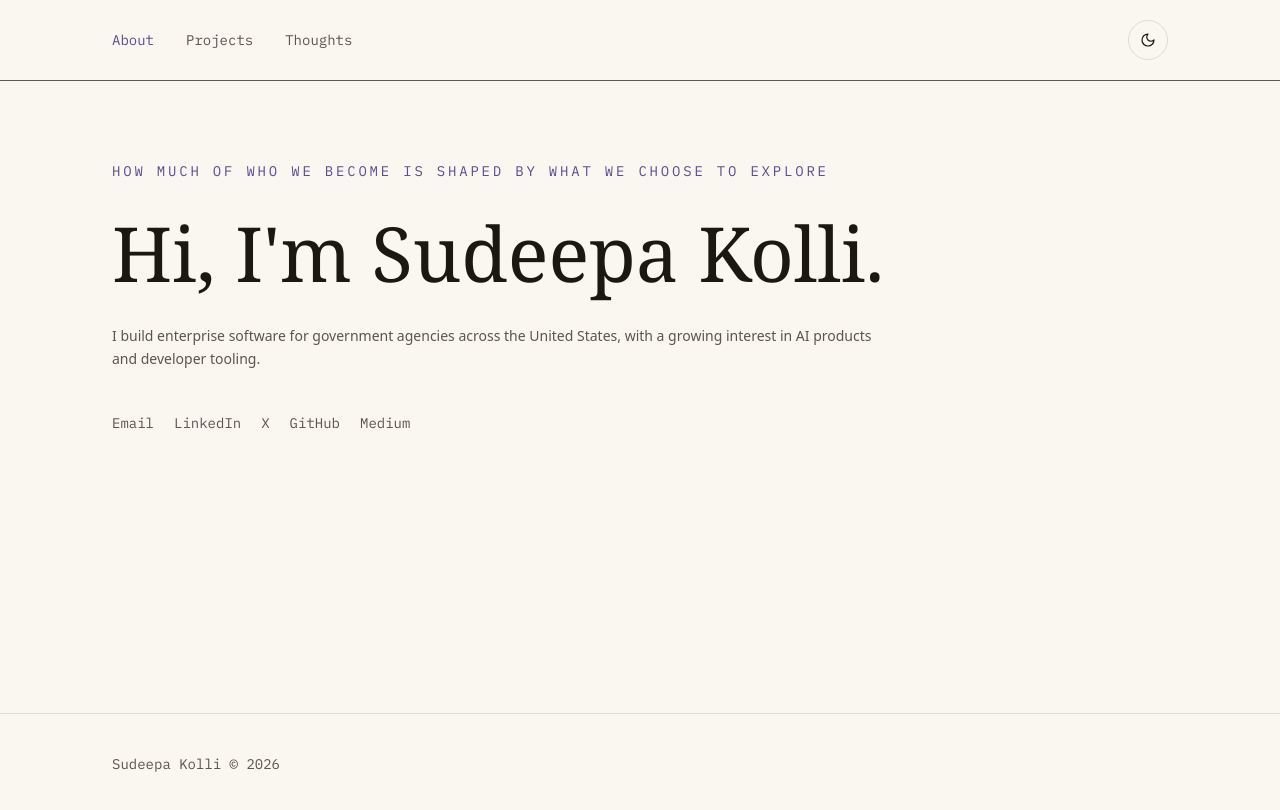
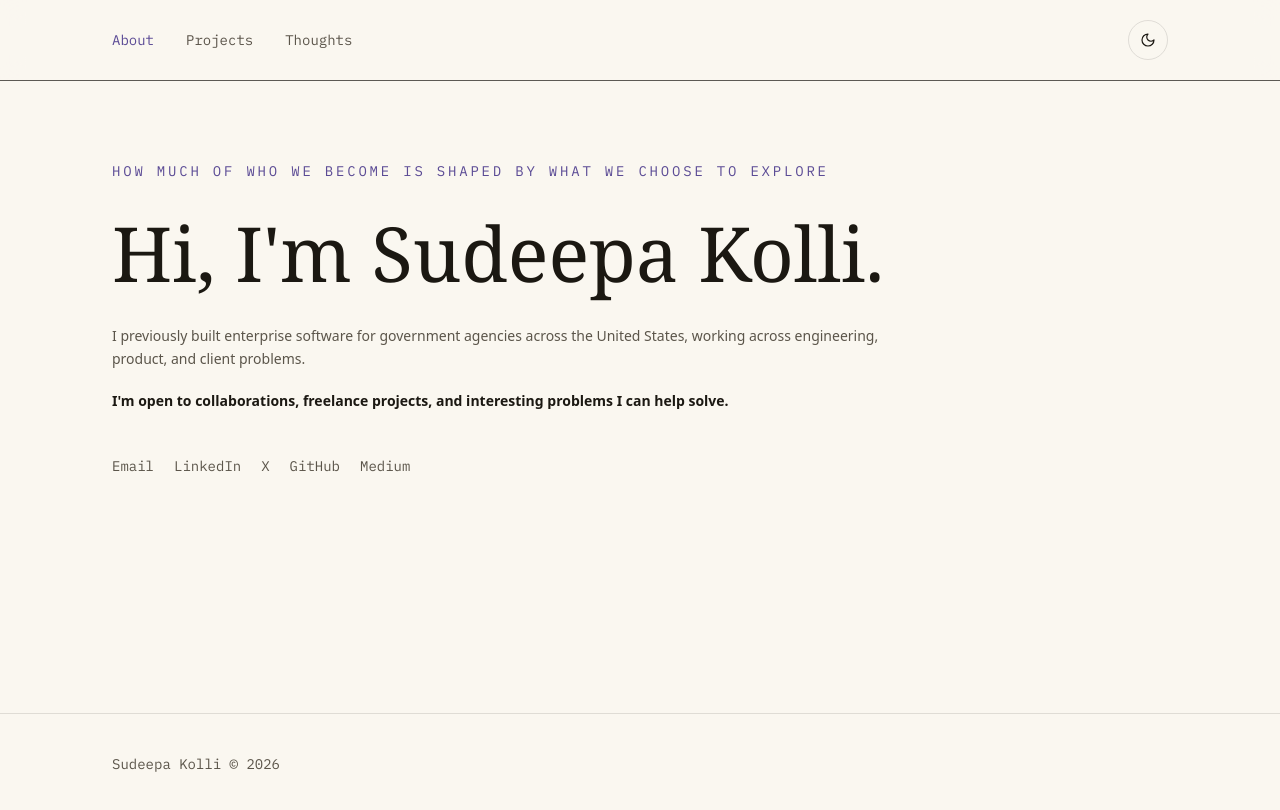
Before and after one commit to SudeepaNoble/SudeepaNoble.github.io, a Next.js app: page / in a window 1280 px wide. Shown: the top 810 px of the page. Built offline with nearby package versions, Linux system fonts and the light colour scheme.

Commit message:
Refine homepage collaboration copy

```diff
--- a/src/components/animated-text.tsx
+++ b/src/components/animated-text.tsx
@@ -4,13 +4,14 @@ import { motion, useReducedMotion } from "motion/react";
 import type { ReactNode } from "react";
 
 /** Splits `text` on {{highlighted}} markers into plain/emphasis segments. */
-function splitSegments(text: string): { content: string; emphasis: boolean }[] {
-  const parts = text.split(/(\{\{[^}]+\}\})/g).filter(Boolean);
+function splitSegments(text: string): { content: string; emphasis: boolean; bold: boolean }[] {
+  const parts = text.split(/(\{\{[^}]+\}\}|\[\[[^\]]+\]\])/g).filter(Boolean);
   return parts.map((part) => {
     const match = part.match(/^\{\{(.+)\}\}$/);
-    return match
-      ? { content: match[1], emphasis: true }
-      : { content: part, emphasis: false };
+    const boldMatch = part.match(/^\[\[(.+)\]\]$/);
+    if (match) return { content: match[1], emphasis: true, bold: false };
+    if (boldMatch) return { content: boldMatch[1], emphasis: false, bold: true };
+    return { content: part, emphasis: false, bold: false };
   });
 }
 
@@ -58,6 +59,10 @@ export function AnimatedParagraph({
       {segments.map((segment, i) =>
         segment.emphasis ? (
           <Highlight key={i}>{segment.content}</Highlight>
+        ) : segment.bold ? (
+          <strong key={i} className="font-semibold text-ink dark:text-bone">
+            {segment.content}
+          </strong>
         ) : (
           <span key={i}>{segment.content}</span>
         )
--- a/src/data/profile.ts
+++ b/src/data/profile.ts
@@ -10,7 +10,8 @@ export const profile = {
   // The main hero paragraph. {{highlight}} markers are rendered with
   // emphasis by the AnimatedText component — see src/components/animated-text.tsx
   heroParagraph: [
-    "I build enterprise software for government agencies across the United States, with a growing interest in AI products and developer tooling.",
+    "I previously built enterprise software for government agencies across the United States, working across engineering, product, and client problems.",
+    "[[I'm open to collaborations, freelance projects, and interesting problems I can help solve.]]",
   ],
 
   codexUsage: {
```
